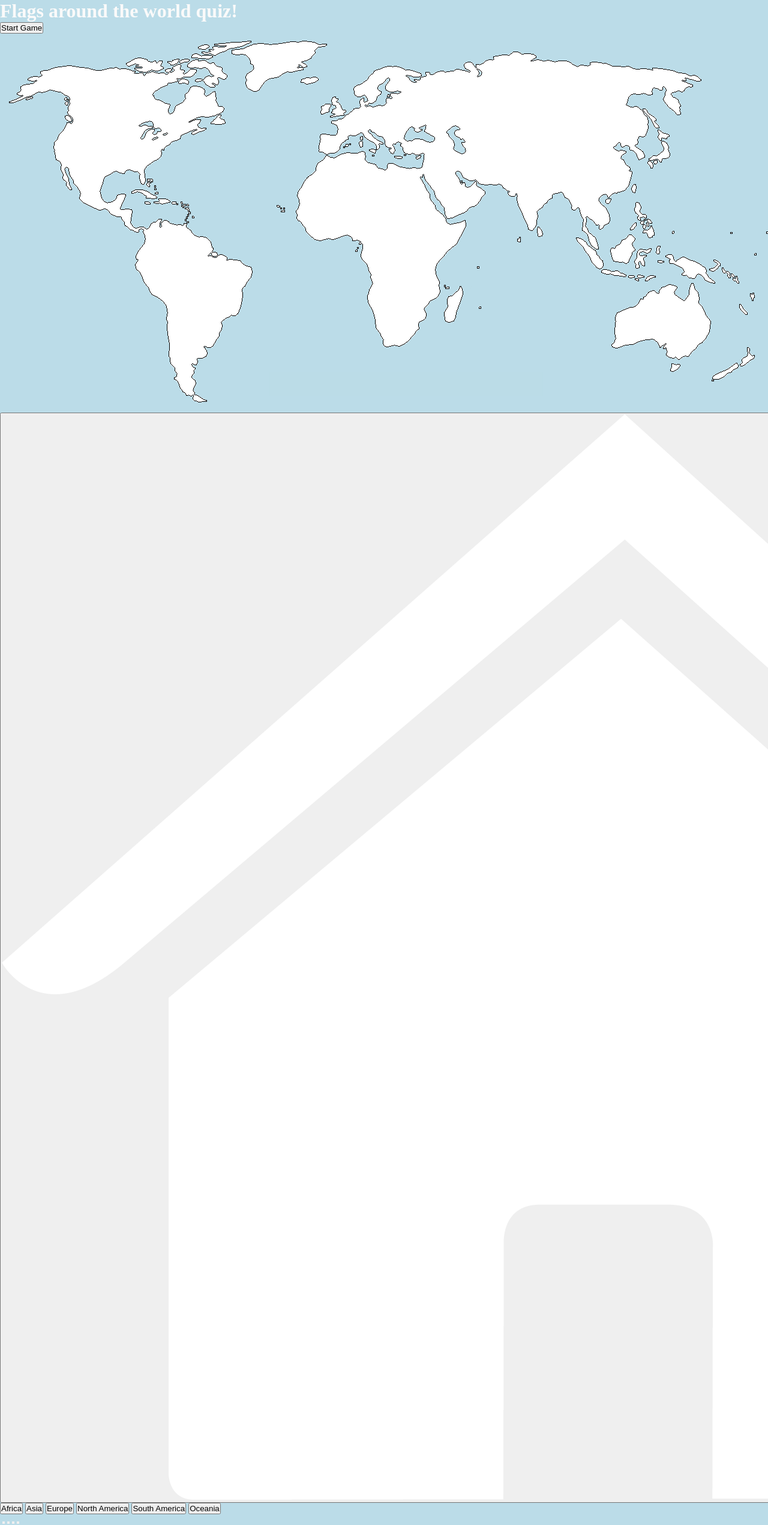
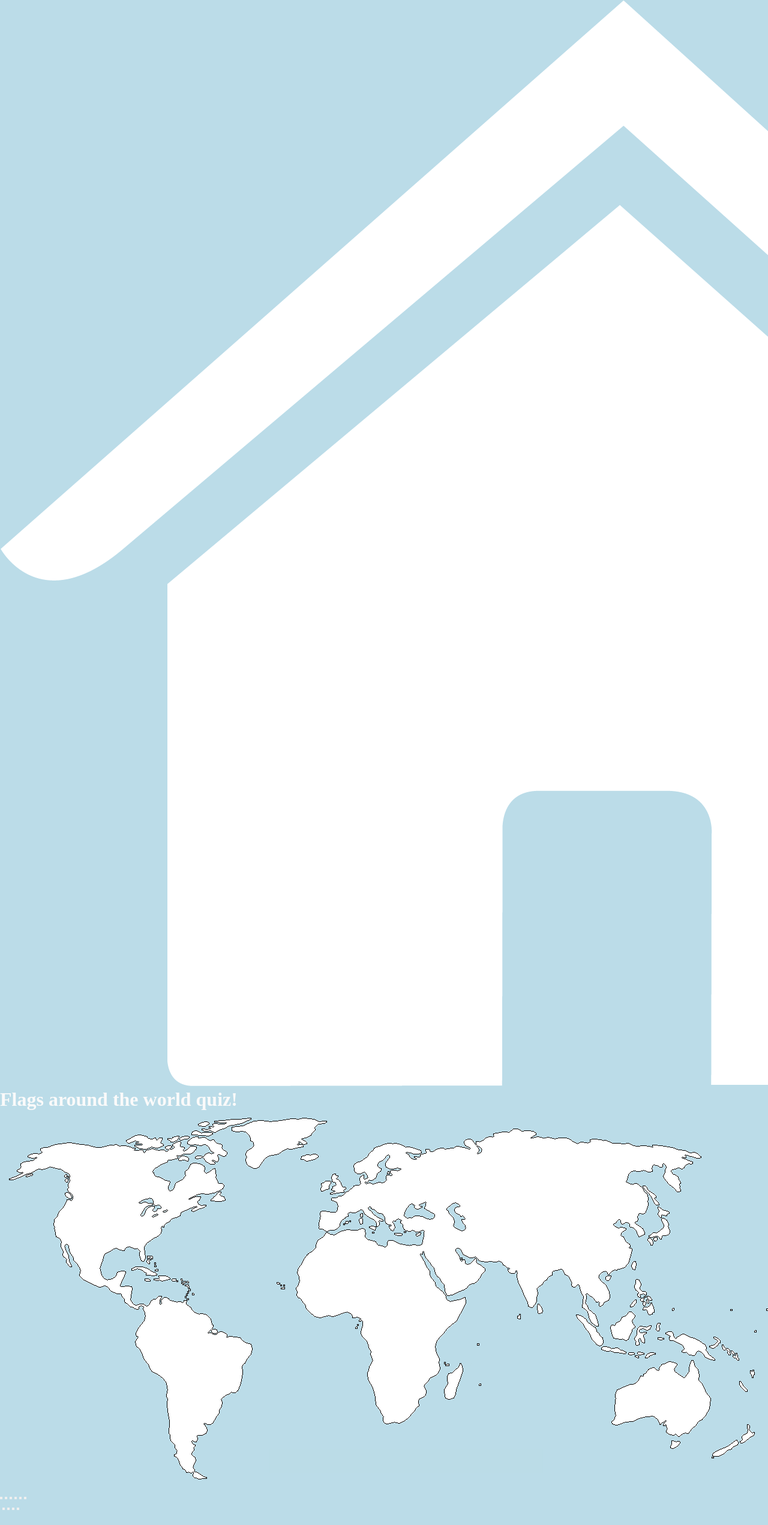
Before and after one commit to rosaTome/yuma-ts-game, a website built with Vite: page index.html in a window 1280 px wide. Shown: the top 2543 px of the page at 60% size. After the commit the page ends 2520 px from the top, so only its background shows below. Built offline with nearby package versions, Linux system fonts and the light colour scheme.

Commit message:
nav bar added containing link to home, main heading and score count. Start button deleted - no longer required

```diff
--- a/index.html
+++ b/index.html
@@ -11,37 +11,37 @@
 
   <body>
 
-    <!-- START -->
-    <div class="start-game-container">
+    <!-- NAV -->
+    <header>
+      <a href="./index.html"
+      class="home-button"> <!-- re-directs user to HOME -->
+        <img src="./src/images/home-button.png" alt="home">
+      </a>
       <h1>Flags around the world quiz!</h1>
-      <button>Start Game</button>
-    </div>
+      <div class="score-count"></div>
+    </header>
+
+    <!-- BACKGROUND -->
+    <img src="./src/images/world-map.png" class="world-map-background"></img>
 
     <!-- HOME -->
     <div class="home-container">
-      <img src="./src/images/world-map.png" class="world-map-background"></img>
-      <button class="home-button">
-        <img src="./src/images/home-button.png" alt="home">
-      </button>
-      <button class="continents">Africa</button>
-      <button class="continents">Asia</button>
-      <button class="continents">Europe</button>
-      <button class="continents">North America</button>
-      <button class="continents">South America</button>
-      <button class="continents">Oceania</button>
+      <button class="continents" class="africa"></button>
+      <button class="continents" class="asia"></button>
+      <button class="continents" class="europe"></button>
+      <button class="continents" class="north-america"></button>
+      <button class="continents" class="south-america"></button>
+      <button class="continents" class="oceania"></button>
     </div>
 
     <!-- GAME -->
     <div class="game-container">
       <img class="flag-img" src=""></img>
-      <button class="flag-option1"></button>
-      <button class="flag-option2"></button>
-      <button class="flag-option3"></button>
-      <button class="flag-option4"></button>
+      <button class="flag-option__1"></button>
+      <button class="flag-option__2"></button>
+      <button class="flag-option__3"></button>
+      <button class="flag-option__4"></button>
     </div>
-
-    <!-- SCORE COUNT -->
-    <div class="score-count"></div>
 
     <div id="app"></div>
     <script type="module" src="/src/main.ts"></script>
```
